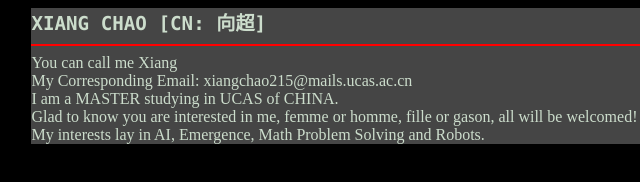
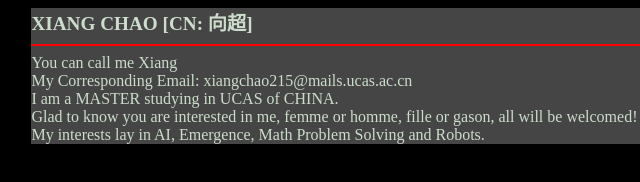
Before and after one commit to hiroki-kyoto/hiroki-kyoto.github.io, a plain HTML site: page index.htm in a window 1280 px wide. Shown: the full height of the page, 103-743 px from the left. Drawn offline with Linux system fonts and the light colour scheme.

Commit message:
adding new font

```diff
--- a/index.htm
+++ b/index.htm
@@ -4,6 +4,10 @@
 <style>
 body {
 	background-color:#000000;
+}
+@font-face {
+	font-family:"FixedSys Excelsior 3.0.1";
+	src:url("FSE300.ttf");
 }
 .container {
 	background-color:#454545;
@@ -19,7 +23,7 @@ body {
 }
 .title {
 	font-size:1.2em;
-	font-family:'Menlo','Courier New','Ubuntu Mono','Consolas','Calibri';
+	font-family:"FixedSys Excelsior 3.0.1" "Courier New" "Consolas" "Ubuntu Mono";
 	font-weight:bold;
 }
 </style>
```
Also changed, not shown: FSEX300.ttf (added).
